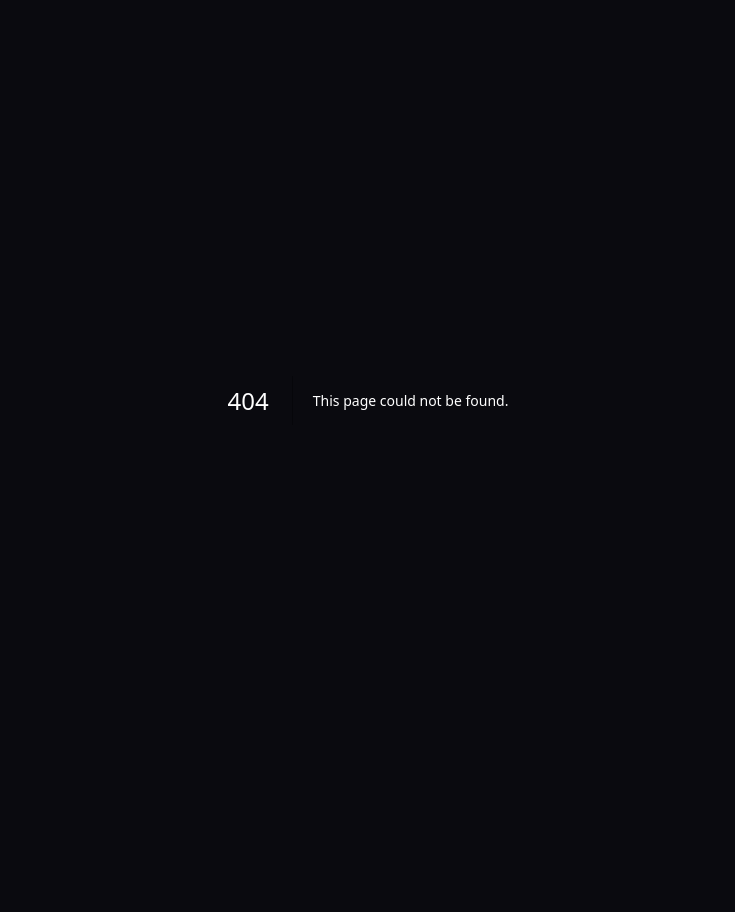
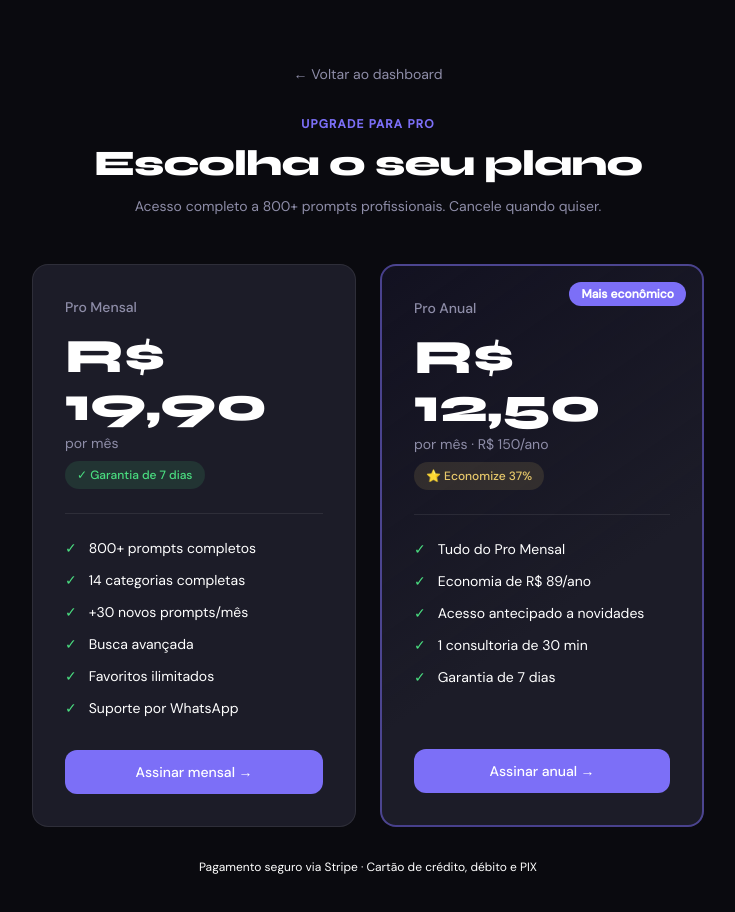
Before and after one commit to ffukuda23/PromptiaPro, a Next.js app: page /upgrade in a window 1280 px wide. Before the commit this address had no page. Shown: the top 912 px of the page, without its empty margins (272-1007 px from the left). Before the commit the page ends 800 px from the top, so only its background shows below. Built offline with nearby package versions, Linux system fonts and the light colour scheme.

Commit message:
feat: pagina de upgrade com planos pro

```diff
--- /dev/null
+++ b/app/upgrade/page.tsx
@@ -0,0 +1,65 @@
+'use client'
+export const dynamic = 'force-dynamic'
+import Link from 'next/link'
+
+const LINK_MENSAL = 'SEU_LINK_STRIPE_MENSAL'
+const LINK_ANUAL = 'SEU_LINK_STRIPE_ANUAL'
+
+export default function UpgradePage() {
+  return (
+    <div className="min-h-screen flex flex-col items-center justify-center px-4 py-16" style={{ background: 'var(--bg)' }}>
+      <Link href="/dashboard" className="text-sm mb-8 flex items-center gap-2" style={{ color: 'var(--muted)' }}>
+        ← Voltar ao dashboard
+      </Link>
+
+      <div className="text-center mb-12">
+        <div className="text-xs font-semibold uppercase tracking-widest mb-3" style={{ color: 'var(--accent)' }}>Upgrade para Pro</div>
+        <h1 className="font-display text-4xl font-black tracking-tight mb-3">Escolha o seu plano</h1>
+        <p className="text-sm" style={{ color: 'var(--muted)' }}>Acesso completo a 800+ prompts profissionais. Cancele quando quiser.</p>
+      </div>
+
+      <div className="grid md:grid-cols-2 gap-6 w-full max-w-2xl">
+
+        {/* PRO MENSAL */}
+        <div className="p-8 rounded-2xl border flex flex-col" style={{ background: 'var(--surface)', borderColor: 'var(--border)' }}>
+          <div className="text-sm font-medium mb-4" style={{ color: 'var(--muted)' }}>Pro Mensal</div>
+          <div className="font-display text-5xl font-black mb-1">R$ 19,90</div>
+          <div className="text-sm mb-2" style={{ color: 'var(--muted)' }}>por mês</div>
+          <div className="text-xs mb-6 px-3 py-1.5 rounded-full self-start font-medium" style={{ background: 'rgba(74,222,128,0.12)', color: '#4ADE80' }}>✓ Garantia de 7 dias</div>
+          <div className="h-px mb-6" style={{ background: 'var(--border)' }} />
+          <ul className="flex flex-col gap-3 mb-8 flex-1">
+            {['800+ prompts completos', '14 categorias completas', '+30 novos prompts/mês', 'Busca avançada', 'Favoritos ilimitados', 'Suporte por WhatsApp'].map(f => (
+              <li key={f} className="flex items-center gap-3 text-sm"><span style={{ color: '#4ADE80' }}>✓</span>{f}</li>
+            ))}
+          </ul>
+          <a href={LINK_MENSAL} className="block w-full text-center py-3 rounded-xl text-sm font-medium text-white transition-all hover:opacity-90 mt-auto" style={{ background: 'var(--accent)' }}>
+            Assinar mensal →
+          </a>
+        </div>
+
+        {/* PRO ANUAL */}
+        <div className="relative p-8 rounded-2xl border-2 flex flex-col" style={{ background: 'linear-gradient(145deg, rgba(124,111,247,0.08) 0%, var(--surface) 60%)', borderColor: 'rgba(124,111,247,0.5)' }}>
+          <span className="absolute top-4 right-4 text-xs font-semibold px-3 py-1 rounded-full text-white" style={{ background: 'var(--accent)' }}>Mais econômico</span>
+          <div className="text-sm font-medium mb-4" style={{ color: 'var(--muted)' }}>Pro Anual</div>
+          <div className="font-display text-5xl font-black mb-1">R$ 12,50</div>
+          <div className="text-sm mb-2" style={{ color: 'var(--muted)' }}>por mês · R$ 150/ano</div>
+          <div className="text-xs mb-6 px-3 py-1.5 rounded-full self-start font-medium" style={{ background: 'rgba(232,201,107,0.12)', color: 'var(--gold)' }}>⭐ Economize 37%</div>
+          <div className="h-px mb-6" style={{ background: 'var(--border)' }} />
+          <ul className="flex flex-col gap-3 mb-8 flex-1">
+            {['Tudo do Pro Mensal', 'Economia de R$ 89/ano', 'Acesso antecipado a novidades', '1 consultoria de 30 min', 'Garantia de 7 dias'].map(f => (
+              <li key={f} className="flex items-center gap-3 text-sm"><span style={{ color: '#4ADE80' }}>✓</span>{f}</li>
+            ))}
+          </ul>
+          <a href={LINK_ANUAL} className="block w-full text-center py-3 rounded-xl text-sm font-medium text-white transition-all hover:opacity-90 mt-auto" style={{ background: 'var(--accent)' }}>
+            Assinar anual →
+          </a>
+        </div>
+
+      </div>
+
+      <p className="text-xs mt-8 text-center" style={{ color: 'var(--subtle)' }}>
+        Pagamento seguro via Stripe · Cartão de crédito, débito e PIX
+      </p>
+    </div>
+  )
+}
```
